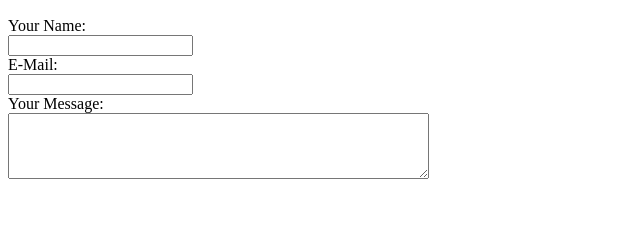
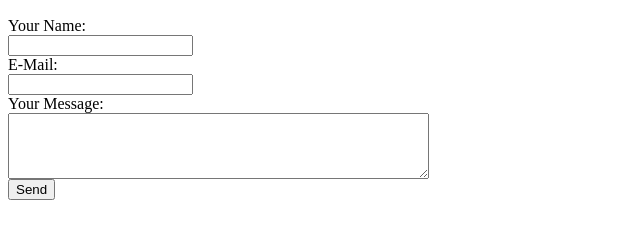
Before and after one commit to char08/basic-html, a plain HTML site: page contact.html in a window 1280 px wide. Shown: the part 188-426 px from the top of the page, without its empty margins (0-640 px from the left). Drawn offline with Linux system fonts and the light colour scheme.

Commit message:
contact.html

```diff
--- a/contact.html
+++ b/contact.html
@@ -24,7 +24,8 @@
                 <label for="email">E-Mail:</label><br>
                 <input type="text" id="email" email="email"><br>
                 <label for="msg">Your Message:</label><br>
-                <textarea rows="4" cols="50" name="msg"></textarea>
+                <textarea rows="4" cols="50" name="msg"></textarea><br>
+                <button type="button">Send</button>
 
             </form>
 
```
